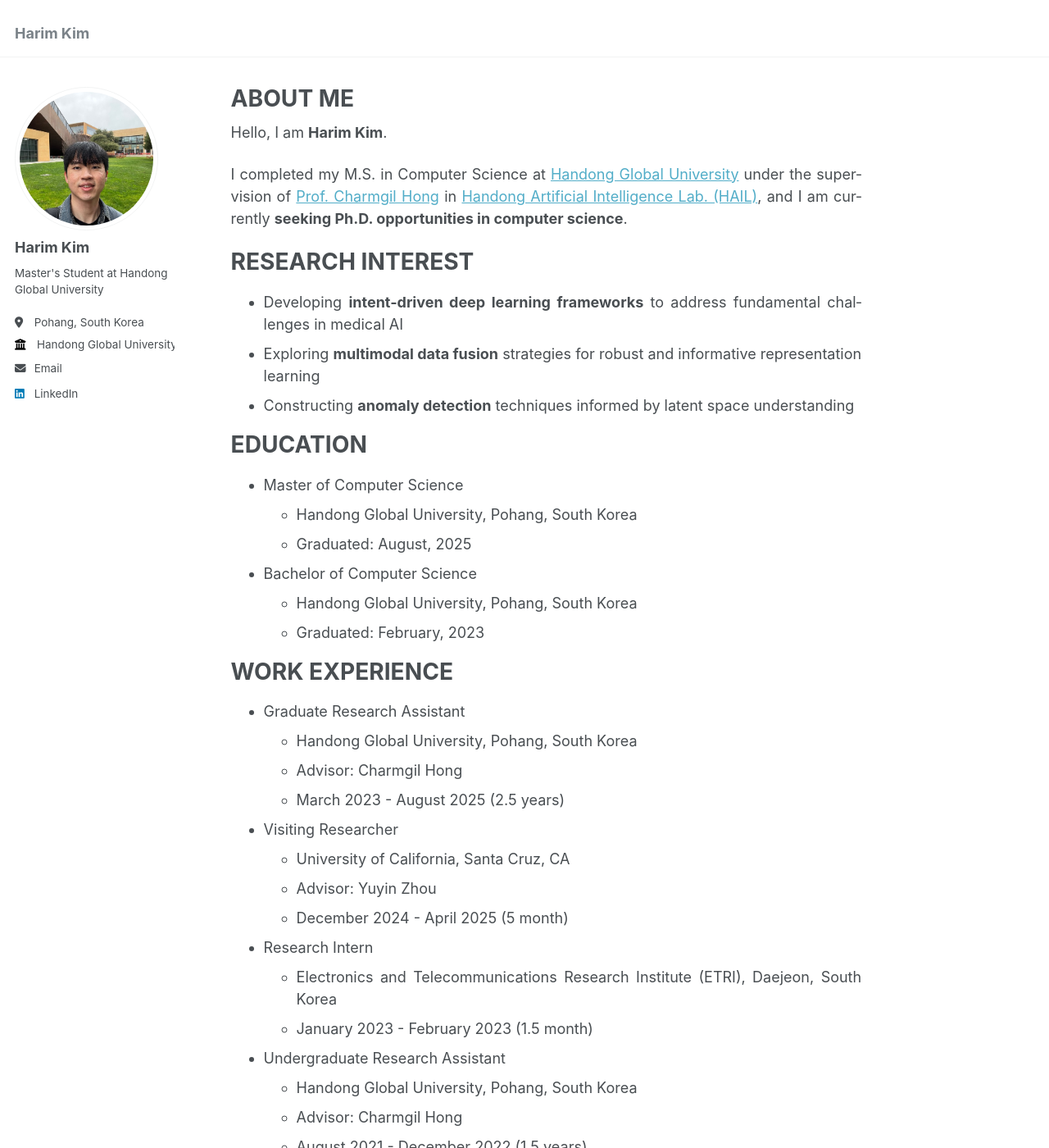
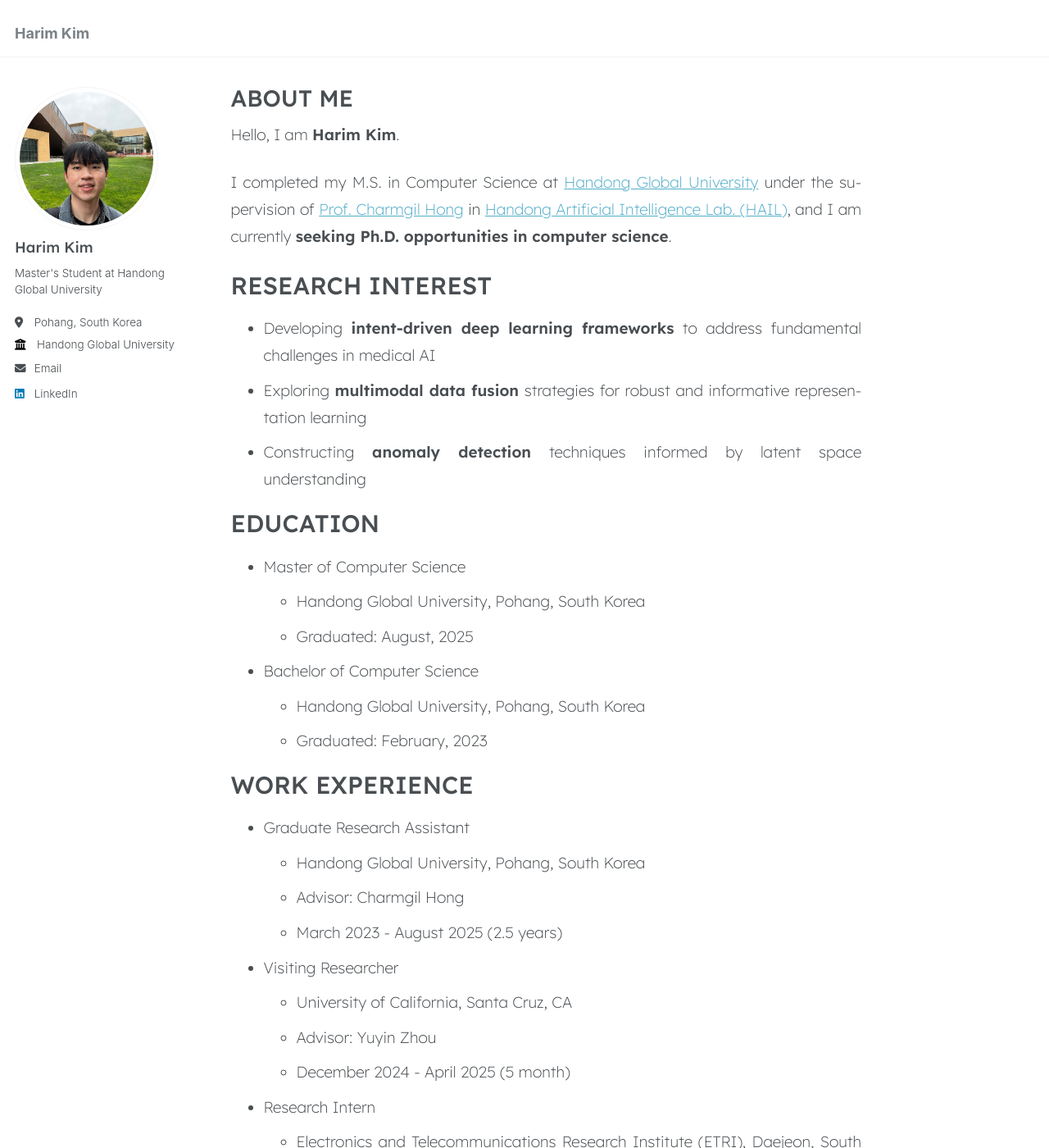
Before and after one commit to hrkim153/hrkim153.github.io, a Jekyll site: the page built from _pages/about.md, in a window 1280 px wide and 1400 px high. Shown: the whole window at 82% size. Built offline with Jekyll 4.4.1, drawn with Linux system fonts in a browser that asks for light colours.

Commit message:
Update main.scss

```diff
--- a/assets/css/main.scss
+++ b/assets/css/main.scss
@@ -54,3 +54,33 @@
   word-break: keep-all;
   overflow-wrap: break-word;
 }
+
+/* === Global Font: Lexend Deca === */
+
+body,
+.page__content,
+.archive,
+.sidebar,
+.masthead,
+.nav__list {
+  font-family: "Lexend Deca", sans-serif !important;
+  font-weight: 200;
+}
+
+/* Headings should be slightly heavier for readability */
+h1, h2, h3, h4 {
+  font-family: "Lexend Deca", sans-serif !important;
+  font-weight: 500;
+}
+
+/* Improve paragraph readability */
+.page__content {
+  line-height: 1.75;
+  font-size: 1.05rem;
+}
+
+.masthead,
+.nav__list,
+.sidebar {
+  font-weight: 300;
+}
```
